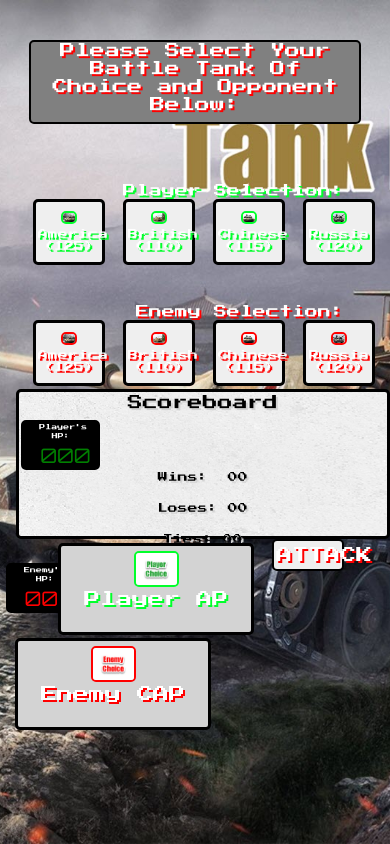
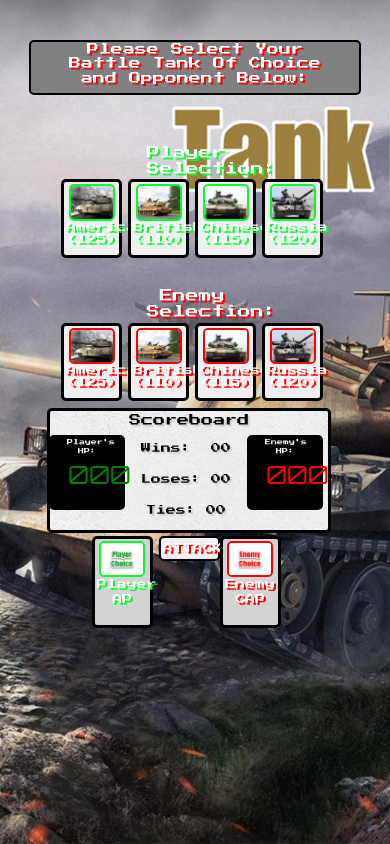
Before and after one commit to bugzweiser13/unit-4-game, a plain HTML site: page index.html in a window 390 px wide. Drawn offline with nearby package versions, Linux system fonts and the light colour scheme.

Commit message:
phone landscape responsiveness

```diff
--- a/assets/css/style.css
+++ b/assets/css/style.css
@@ -299,7 +299,7 @@ body {
     }
     #banner h2,
     #sb_title h2 {
-        font-size: 15px;
+        font-size: 12px;
     }
     .btn-player h3,
     .btn-enemy h3 {
@@ -309,26 +309,28 @@ body {
     #es {
         font-size: 13px;
     }
-    /* #selection {
-
-    }*/
+    #selection {
+        margin: 0 0 0 7%;
+    }
     #selection button {
-        margin: 0 0 0 5%;
+        margin: 1% 0 0 2%;
         width: 20%;
         padding: 2px;
     }
     #selection img {
-        width: 25%;
+        width: 90%;
     }
     #scoreboard {
+        width: 85%;
         padding: 2px;
-        height: 150px;
+        height: 125px;
+        margin: 2% 0 0 2%;
     }
     #sb_pl_hp,
     #sb_op_hp {
         font-size: 6px;
-        height: 50px;
-        width: 20%;
+        height: 75px;
+        width: 25%;
     }
     .pla_hp,
     .opo_hp {
@@ -336,9 +338,26 @@ body {
     }
     #plahp,
     #opohp {
-        font-size: 20px;
+        font-size: 25px;
     }
     #stats {
+        margin-top: 2%;
+        width: 40%;
+        font-size: 10px;
+    }
+    .player,
+    .enemy {
+        padding: 2px;
+        font-size: 10px;
+        width: 20%;
+    }
+    .player img,
+    .enemy img {
+        width: 90%;
+    }
+    .attack {
+        height: 25px;
+        padding: 10px;
         font-size: 10px;
     }
 }
--- a/index.html
+++ b/index.html
@@ -70,7 +70,7 @@
                     </div>
                 </div>
                 <div class="row justify-content-start">
-                    <div class="col-md-4" id="sb_pl_hp">
+                    <div class="col-sm-4" id="sb_pl_hp">
                         <p>Player's HP:
                             <span class="pla_hp" id="plahp">000</span></p>
                         <!---->
@@ -80,7 +80,7 @@
                         <p>Loses: <span class="loss">00</span></p>
                         <p>Ties: <span class="tie">00</span></p>
                     </div>
-                    <div class="col-md-4" id="sb_op_hp">
+                    <div class="col-sm-4" id="sb_op_hp">
                         <p>Enemy's HP:
                             <span class="opo_hp" id="opohp">000</span></p>
                         <!---->
```
